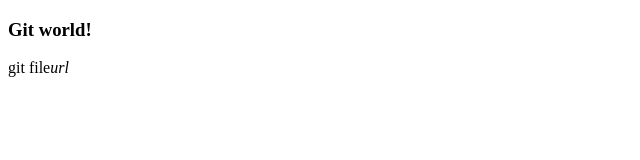
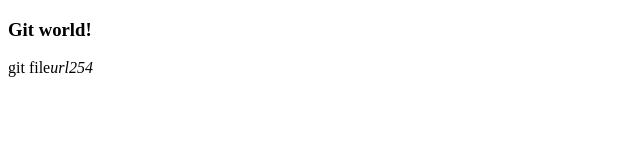
Before and after one commit to rakeshnaidu2603/dxcap, a plain HTML site: page index.html in a window 1280 px wide. Shown: the full height of the page, 0-640 px from the left. Drawn offline with Linux system fonts and the light colour scheme.

Commit message:
Update index.html

```diff
--- a/index.html
+++ b/index.html
@@ -8,6 +8,6 @@
 </head>
 <body>
           <h3>Git world!</h3>
-          git file<i>url</i>
+          git file<i>url254</i>
 </body>
 </html>
```
